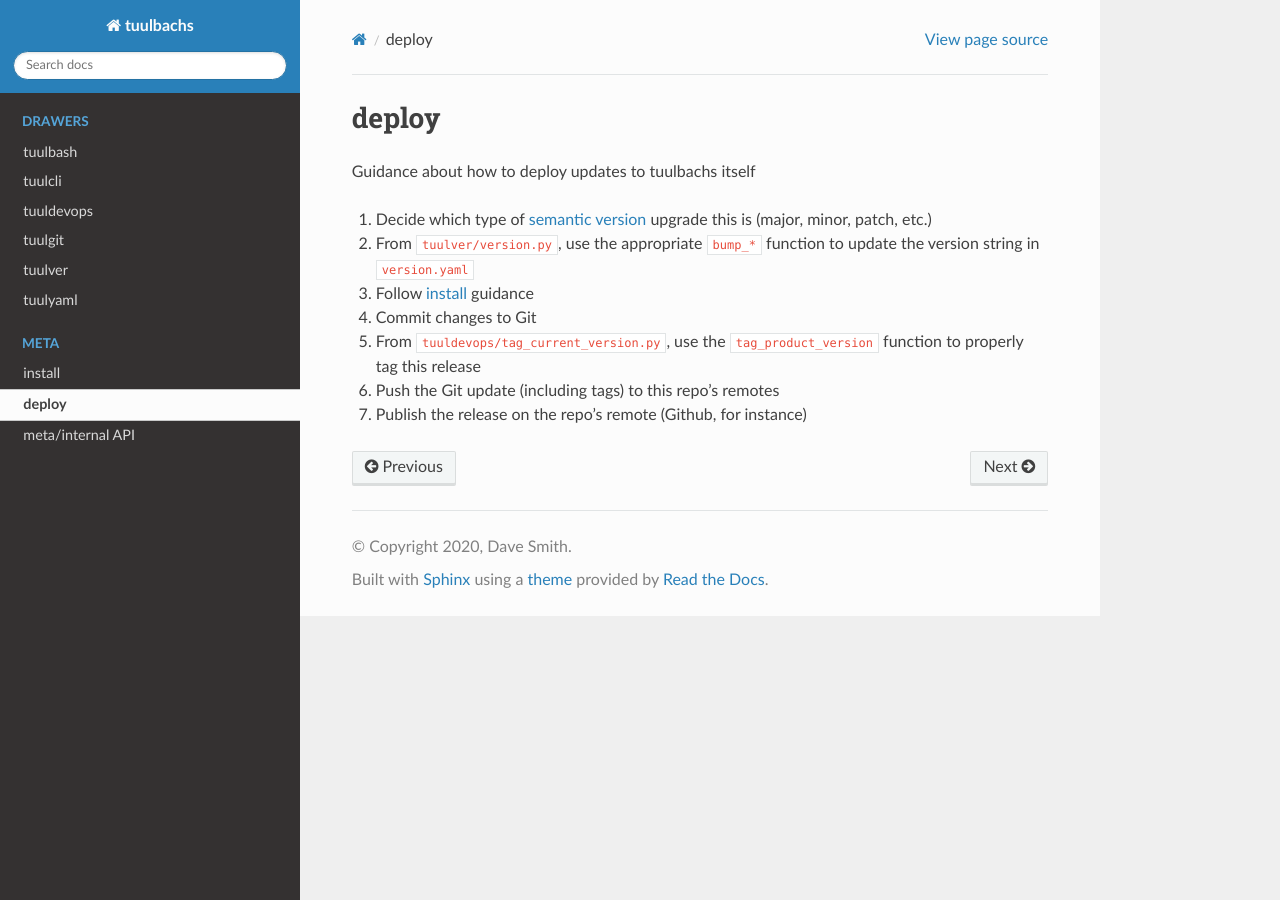
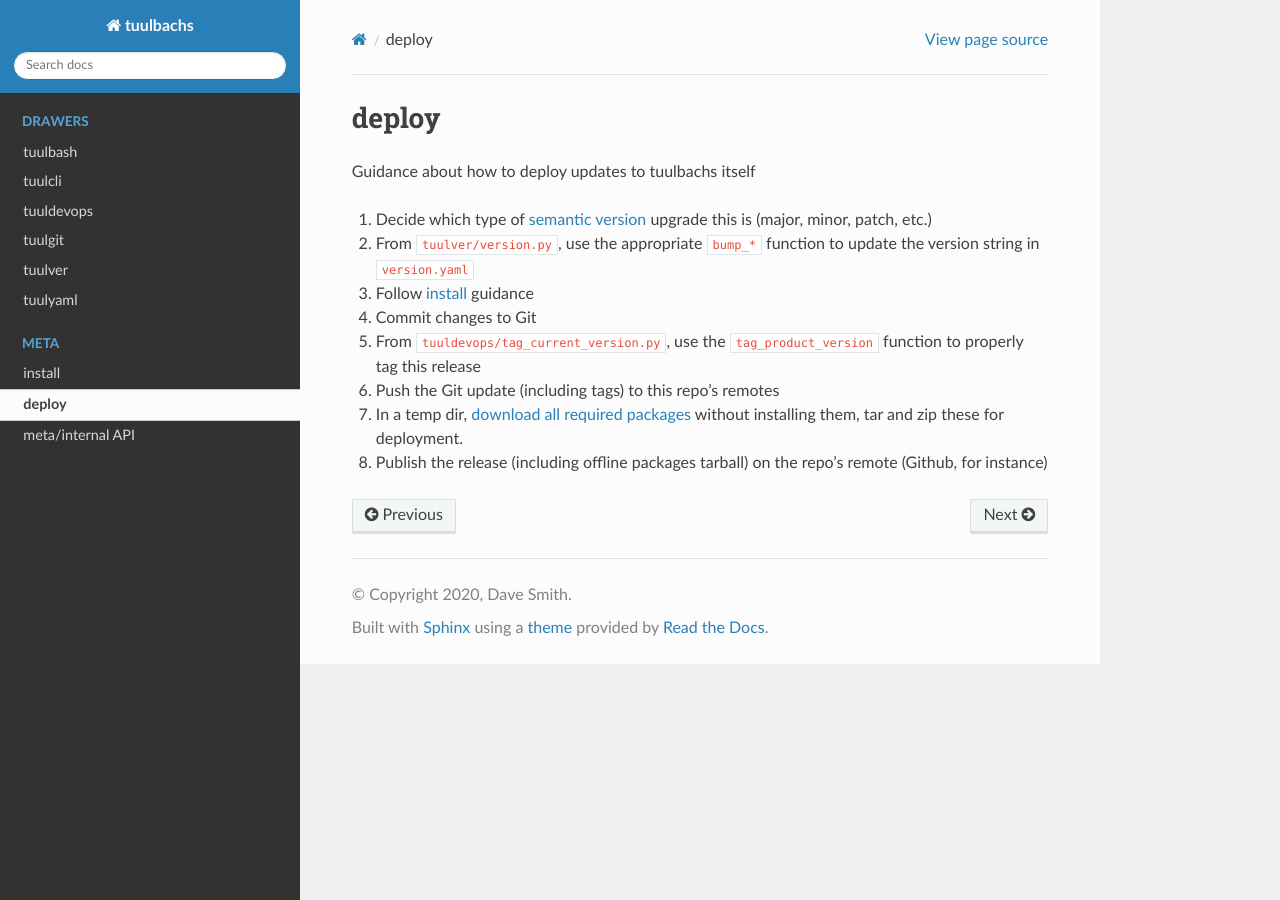
Before and after one commit to dksmiffs/tuulbachs, a Sphinx documentation site: the page built from docs/meta/deploy.rst, in a window 1280 px wide. Built offline with Sphinx 7.4.7 and the Read the Docs theme 2.0.0, drawn with Linux system fonts in a browser that asks for light colours.

Commit message:
Close GH-10

```diff
--- a/docs/meta/deploy.rst
+++ b/docs/meta/deploy.rst
@@ -8,4 +8,5 @@ Guidance about how to deploy updates to tuulbachs itself
 #. Commit changes to Git
 #. From ``tuuldevops/tag_current_version.py``, use the ``tag_product_version`` function to properly tag this release
 #. Push the Git update (including tags) to this repo's remotes
-#. Publish the release on the repo's remote (Github, for instance)
+#. In a temp dir, `download all required packages <https://stackoverflow.com/a/14447068>`_ without installing them, tar and zip these for deployment.
+#. Publish the release (including offline packages tarball) on the repo's remote (Github, for instance)
```
